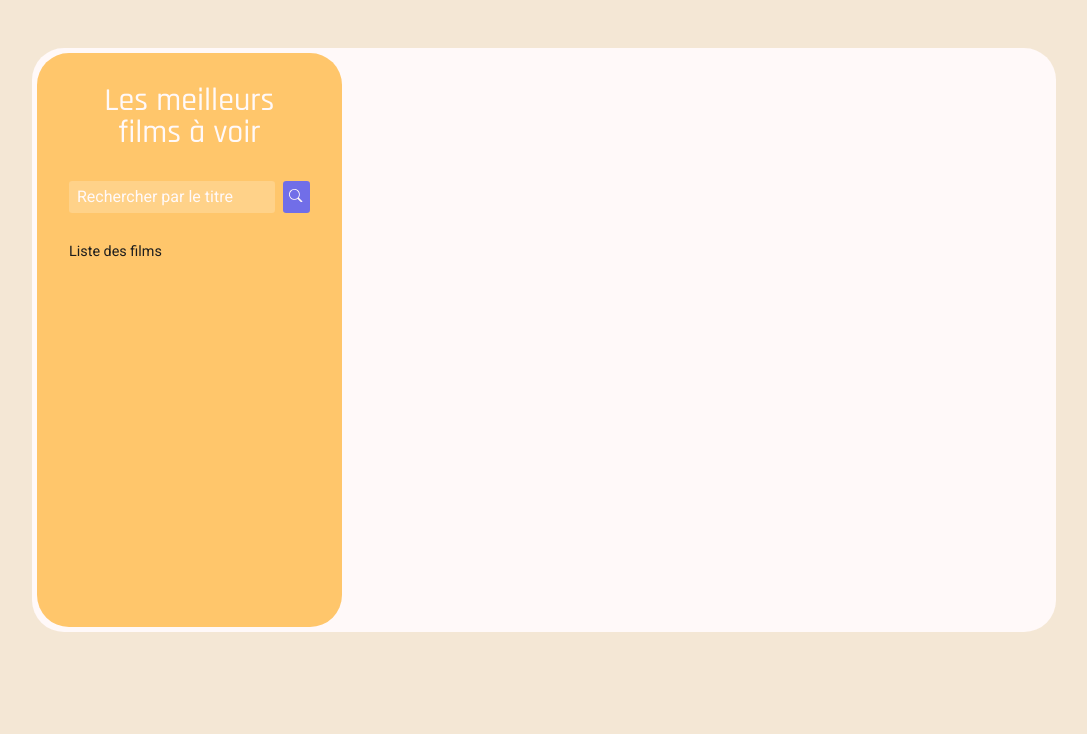
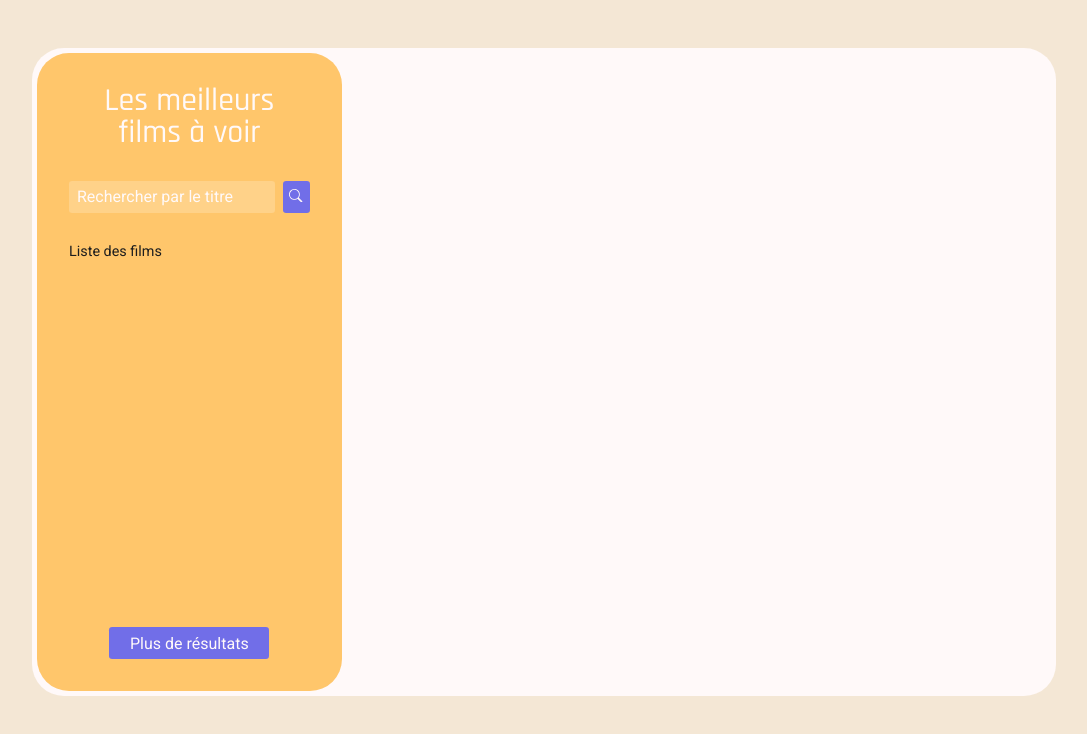
Before and after one commit to mathilde-bordeau/movie-library, a React (Create React App) app: page / in a window 1280 px wide. Shown: the top 734 px of the page, without its empty margins (96-1183 px from the left). Built offline with nearby package versions, Linux system fonts and the light colour scheme.

Commit message:
load more

```diff
--- a/src/Components/App/App.jsx
+++ b/src/Components/App/App.jsx
@@ -8,6 +8,7 @@ import MoviesList from '../MoviesList/MoviesList';
 
 function App() {
 
+  const [ query, setQuery ] = useState();
   const [ movies, setMovies ] = useState([]);
   const [ movie, setMovie ] =useState();
 
@@ -16,14 +17,22 @@ function App() {
       <div className="main-container">
         <div className="search-movie-container">
           <h1>Les meilleurs films à voir</h1>
-          <SearchBar setMovies={setMovies}/>
+          <SearchBar
+            setMovies={setMovies}
+            setQuery={setQuery}
+          />
           <MoviesList
+            query={query}
             movies={movies}
+            setMovies={setMovies}
             setMovie={setMovie}
           />
         </div>
         <div className="movie-detail-container">
-          <Movie movie={movie} />
+          <Movie
+            query={query}
+            movie={movie}
+          />
         </div>
       </div>
     </div>
--- a/src/Components/MoviesList/MoviesList.jsx
+++ b/src/Components/MoviesList/MoviesList.jsx
@@ -1,4 +1,4 @@
-import React from 'react';
+import React, { useEffect, useState } from 'react';
 import PropTypes from 'prop-types';
 
 import './MoviesList.scss';
@@ -9,22 +9,34 @@ import {
   OverlayTrigger,
   Tooltip,
   Figure,
-  ListGroup
+  ListGroup,
+  Button
 } from 'react-bootstrap';
 
 const urlBaseImage = 'https://image.tmdb.org/t/p/original/';
 
+
 function MoviesList({
+  query,
   movies,
+  setMovies,
   setMovie
 }) {
+
+  const [ pageNb, setPageNb ] = useState(1);
+  const [ loadingMore, setLoadingMore ] = useState(true);
+
+  useEffect(() => {
+    setPageNb(1);
+    setLoadingMore(true);
+  }, [query, setPageNb]);
 
   const renderTooltip = (poster) => (
     <Tooltip id="button-tooltip">
       <Figure>
         <Figure.Image
           className='poster-figure'
-          alt="171x180"
+          alt="poster du film"
           src={urlBaseImage+poster}
         />
       </Figure>
@@ -34,8 +46,25 @@ function MoviesList({
   const getMovie = async (id) => {
     try {
       const movieResult = await moviesRequest.getMovieById(id);
-      console.log(movieResult);
       setMovie(movieResult);
+    } catch (error) {
+      console.log(error);
+    }
+  };
+
+  const loadMore = async () => {
+    console.log(pageNb);
+    try {
+      const moviesResults = await moviesRequest.getMoviesBySearch(query, pageNb+1);
+      if (moviesResults.length > 0) {
+        setPageNb(pageNb +1);
+        setMovies((oldstate)=> ([...oldstate, ...moviesResults]));
+        console.log(movies);
+      } else {
+        console.log(movies);
+        setLoadingMore(false);
+        return ;
+      }
     } catch (error) {
       console.log(error);
     }
@@ -46,7 +75,7 @@ function MoviesList({
       <div className='movieslist-container'>
         <h3>Liste des films</h3>
         <div className="movieslist-detail">
-          <ListGroup defaultActiveKey="#link1">
+          <ListGroup>
             {movies.map((movie) =>
               <OverlayTrigger
                 placement="left"
@@ -56,7 +85,6 @@ function MoviesList({
               >
                 <ListGroup.Item
                   className='list-item'
-                  href="#link1"
                   onClick={() => getMovie(movie.id)}
                 >
                   {movie.title}
@@ -65,6 +93,14 @@ function MoviesList({
             )}
           </ListGroup>
         </div>
+        {loadingMore &&
+        <Button
+          className="more-results-button"
+          onClick={() => loadMore()}
+        >
+          Plus de résultats
+        </Button>
+        }
       </div>
     );
   }
@@ -72,7 +108,9 @@ function MoviesList({
 }
 
 MoviesList.propTypes = {
+  query: PropTypes.string,
   movies: PropTypes.arrayOf(PropTypes.object),
+  setMovies: PropTypes.func,
   setMovie: PropTypes.func,
 };
 
--- a/src/Components/MoviesList/MoviesList.scss
+++ b/src/Components/MoviesList/MoviesList.scss
@@ -5,6 +5,9 @@
 
   &-container {
     width: 100%;
+    display: flex;
+    flex-direction: column;
+    justify-content: center;
   }
 
   &-detail {
@@ -23,9 +26,24 @@
       }
     }
   }
+
+
 }
 
 .poster-figure {
   width: 128px;
   height: 192px;
 }
+.more-results-button {
+  width: 10rem;
+  height: 2rem;
+  font-size: vars.$text-size;
+  background-color: vars.$button-color;
+  font-family: vars.$text-font;
+  color: vars.$background-secondary-color;
+  border: none;
+  border-radius: vars.$button-border-radius;
+  padding: 0 !important;
+  align-self: center;
+  margin-top: 2rem;
+}
--- a/src/Components/SearchBar/SearchBar.jsx
+++ b/src/Components/SearchBar/SearchBar.jsx
@@ -9,6 +9,7 @@ import { BsSearch } from 'react-icons/bs';
 import moviesRequest from '../../requests/requests';
 
 function SearchBar({
+  setQuery,
   setMovies
 }) {
 
@@ -20,8 +21,9 @@ function SearchBar({
     if (!searchString) {
       alert('Veuillez entrer au moins un caractère');
     }
+    setQuery(searchString);
     try {
-      const moviesResults = await moviesRequest.getMoviesBySearch(searchString);
+      const moviesResults = await moviesRequest.getMoviesBySearch(searchString, 1);
       setMovies(moviesResults);
     } catch (error) {
       console.log(error);
@@ -47,6 +49,7 @@ function SearchBar({
 }
 
 SearchBar.propTypes = {
+  setQuery: PropTypes.func,
   setMovies: PropTypes.func,
 };
 
--- a/src/requests/requests.js
+++ b/src/requests/requests.js
@@ -2,9 +2,9 @@ import api from '../api';
 
 const moviesRequest = {
 
-  getMoviesBySearch: async (query) => {
+  getMoviesBySearch: async (query, pageNb) => {
     try {
-      const results = await api.get(`search/movie?api_key=${process.env.REACT_APP_API_TMDB}&query=${query}`);
+      const results = await api.get(`search/movie?api_key=${process.env.REACT_APP_API_TMDB}&query=${query}&page=${pageNb}`);
       return (results.data.results);
     } catch (error) {
       console.log(error);
@@ -12,6 +12,7 @@ const moviesRequest = {
   },
 
   getMovieById: async (id) => {
+    console.log('moviebyid');
     try {
       const result = await api.get(`movie/${id}?api_key=${process.env.REACT_APP_API_TMDB}`);
       console.log(result);
```
